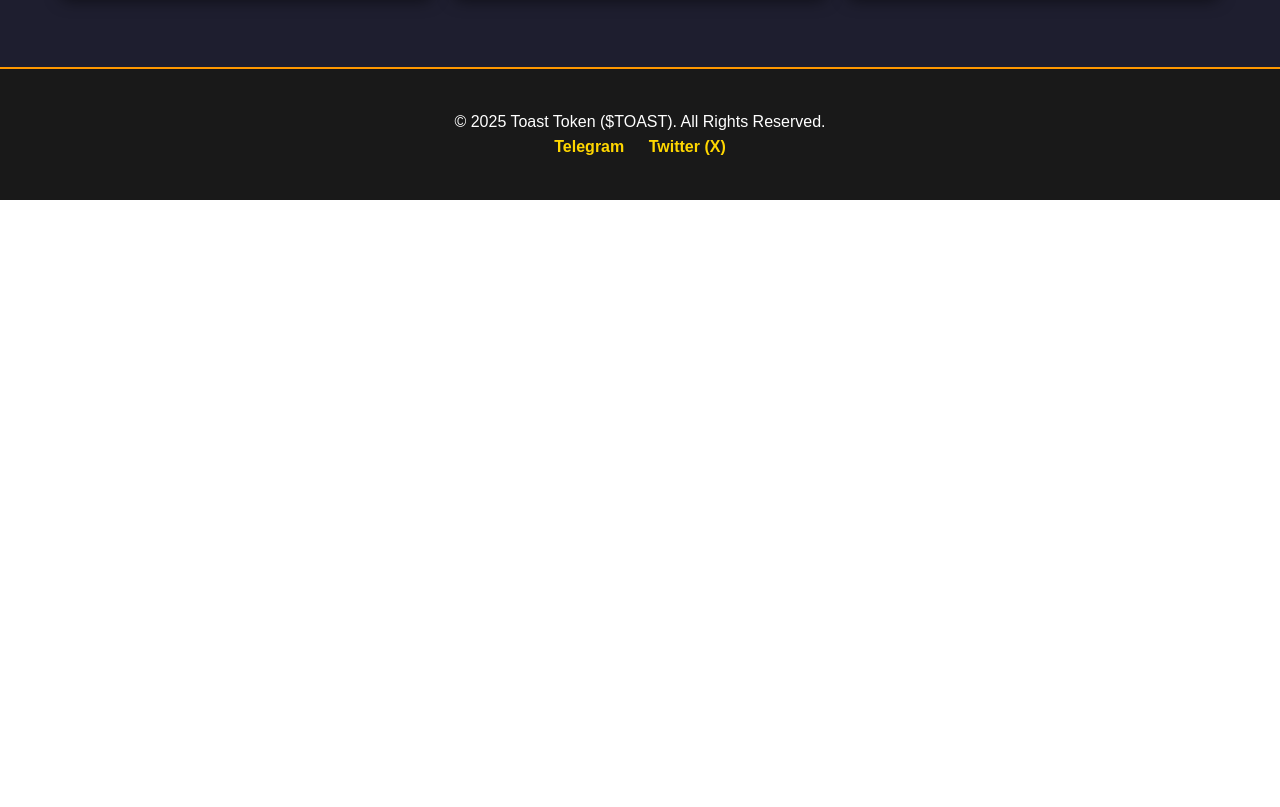
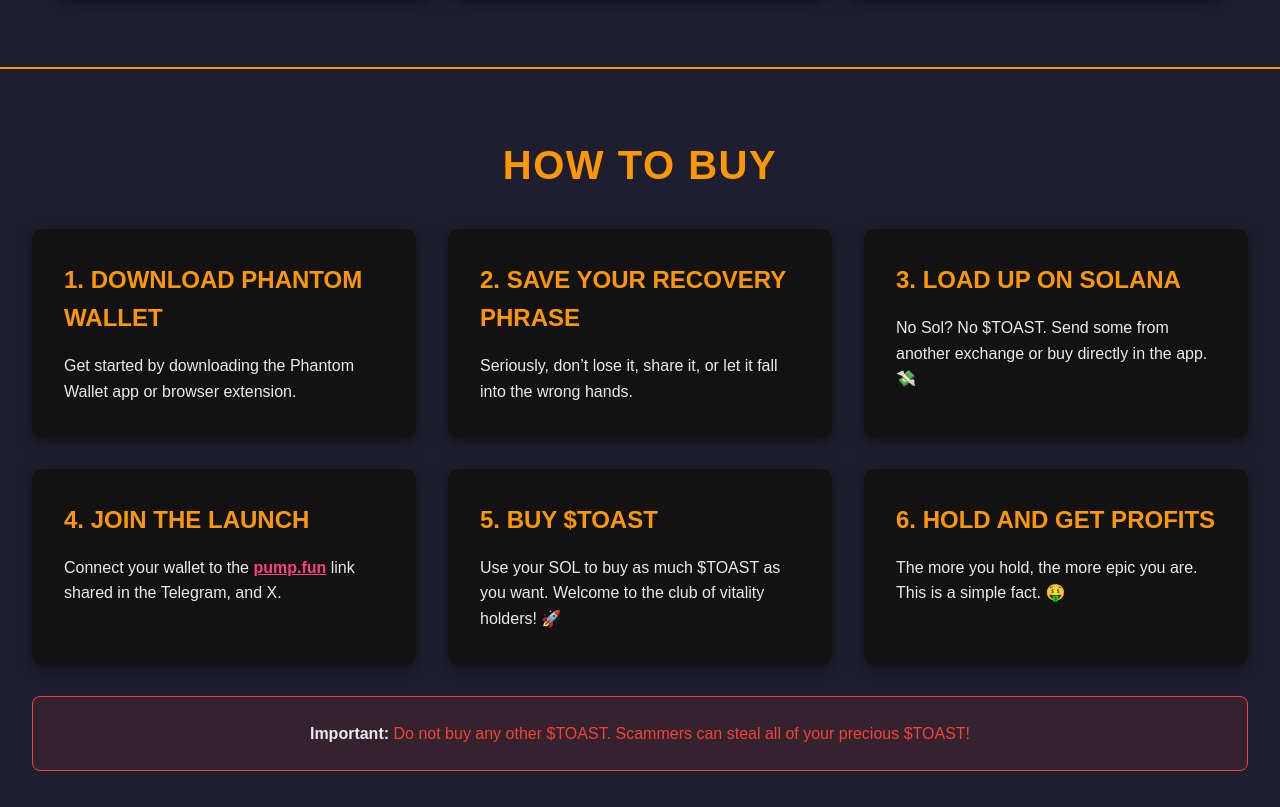
Before and after one commit to ToastMemeCoin/ToastMemeCoin, a plain HTML site: page index.html in a window 1280 px wide. Shown: the part 2273-3080 px from the top of the page. Before the commit the page ends 2473 px from the top, so only its background shows below. Drawn offline with Linux system fonts and the light colour scheme.

Commit message:
index.html

```diff
--- a/index.html
+++ b/index.html
@@ -69,7 +69,7 @@
             <h2>🎨 Community Meme Creation</h2>
             <p>Explore the creativity of our amazing Crustizens! Here's a collection of memes created by the community.</p>
             <div class="meme-grid">
-                <div class="meme-item"><img src="Memes/From the toaster to the moon.png" alt="Meme 1"></div>
+                <div class="meme-item"><img src="meme1.png" alt="Meme 1"></div>
                 <div class="meme-item"><img src="meme2.png" alt="Meme 2"></div>
                 <div class="meme-item"><img src="meme3.png" alt="Meme 3"></div>
                 <div class="meme-item"><img src="meme4.png" alt="Meme 4"></div>
@@ -82,6 +82,38 @@
         </div>
     </section>
 
+    <section id="how-to-buy">
+        <h2>How to Buy</h2>
+        <div class="steps">
+            <div class="step">
+                <h3>1. Download Phantom Wallet</h3>
+                <p>Get started by downloading the Phantom Wallet app or browser extension.</p>
+            </div>
+            <div class="step">
+                <h3>2. Save Your Recovery Phrase</h3>
+                <p>Seriously, don’t lose it, share it, or let it fall into the wrong hands.</p>
+            </div>
+            <div class="step">
+                <h3>3. Load Up on Solana</h3>
+                <p>No Sol? No $TOAST. Send some from another exchange or buy directly in the app. 💸</p>
+            </div>
+            <div class="step">
+                <h3>4. Join the Launch</h3>
+                <p>Connect your wallet to the <span class="highlight">pump.fun</span> link shared in the Telegram, and X.</p>
+            </div>
+            <div class="step">
+                <h3>5. Buy $TOAST</h3>
+                <p>Use your SOL to buy as much $TOAST as you want. Welcome to the club of vitality holders! 🚀</p>
+            </div>
+            <div class="step">
+                <h3>6. Hold and Get Profits</h3>
+                <p>The more you hold, the more epic you are. This is a simple fact. 🤑</p>
+            </div>
+        </div>
+        <div class="important-note">
+            <strong>Important:</strong> Do not buy any other $TOAST. Scammers can steal all of your precious $TOAST!
+        </div>
+    </section>
 
     <footer class="footer">
         <div class="container">
```
